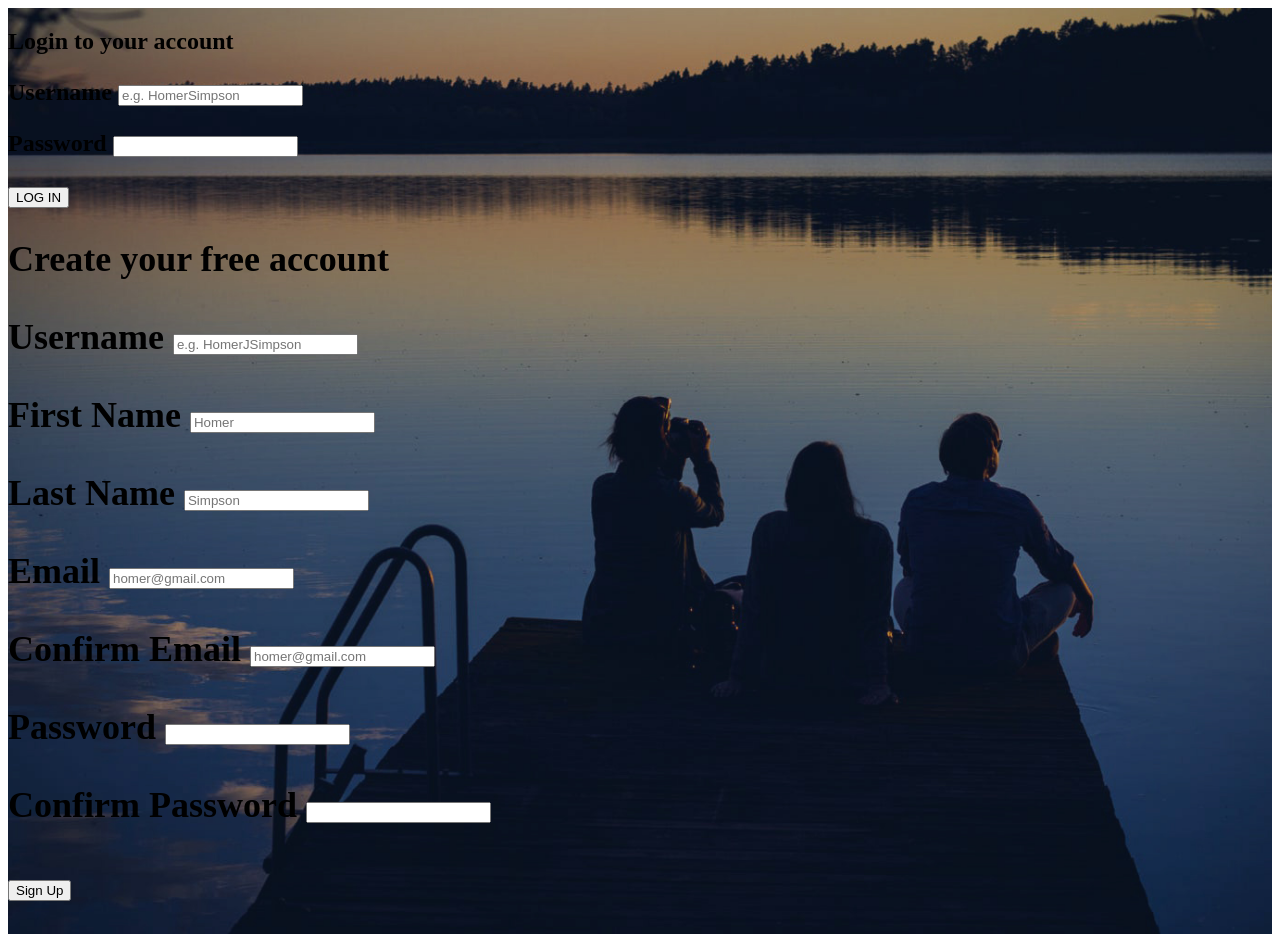
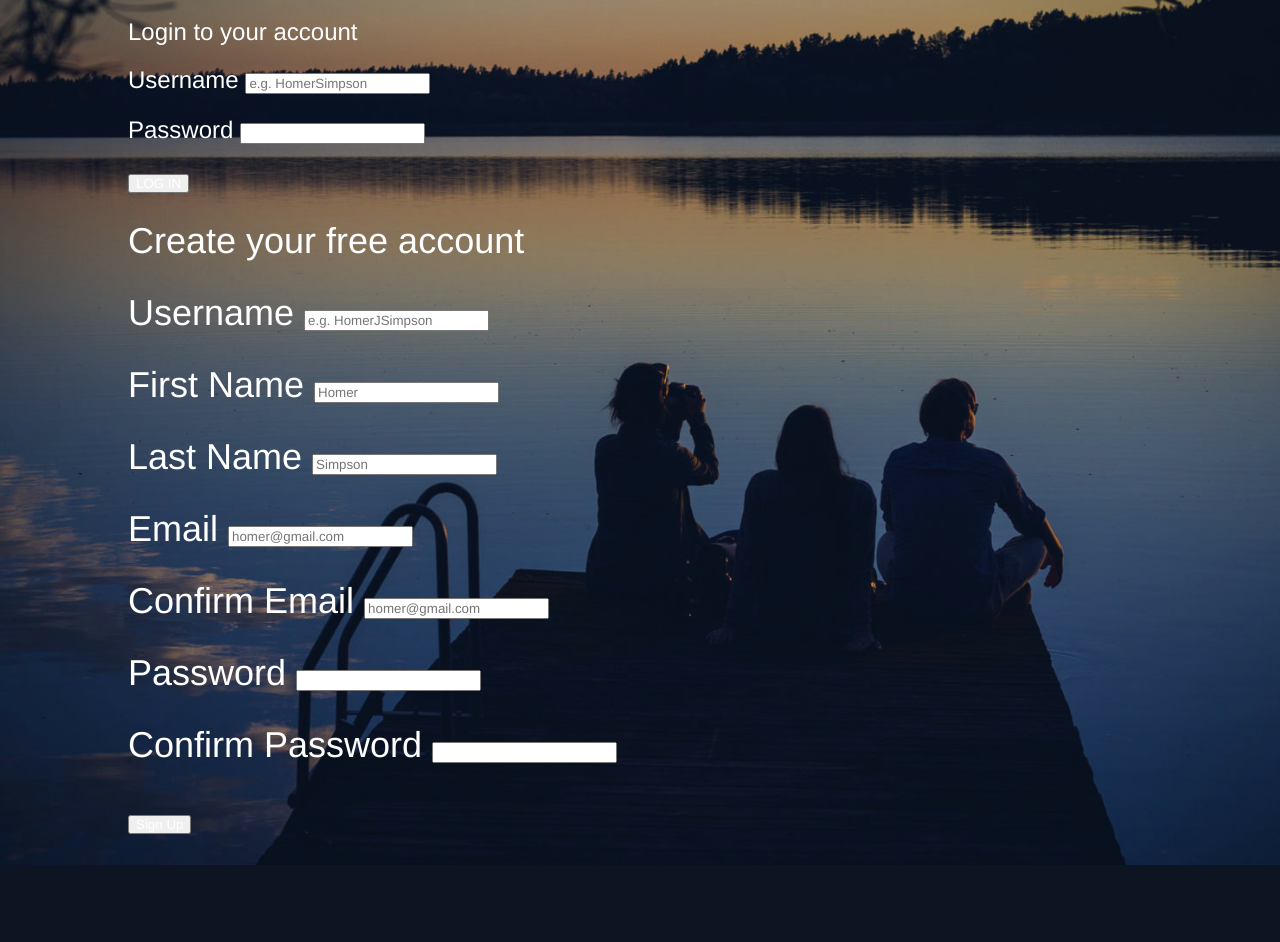
Before and after one commit to MikeG212/staccato, a PHP site: page /register.php in a window 1280 px wide. After the commit the page ends 865 px from the top, so only its background shows below. Run offline with PHP 8.4, Linux system fonts and the light colour scheme.

Commit message:
Create and style loginContainer

```diff
--- a/assets/css/register.css
+++ b/assets/css/register.css
@@ -1,3 +1,11 @@
+html,
+body {
+    padding: 0;
+    margin: 0;
+    height: 100%;
+
+}
+
 #background {
     background-color: green;
     background-image: url(../images/bg.jpg);
@@ -7,3 +15,18 @@
     height: 100%;
     width: 100%;
 }
+
+#loginContainer * {
+    color: #fff;
+    font-family: "Helvetica Neue", "Helvetica", "Arial", sans-serif;
+    font-weight: normal;
+    line-height: 1em;
+    box-sizing: border-box;
+}
+
+#loginContainer {
+    width: 80%;
+    margin: 0 auto;
+    position: relative;
+    max-width: 1024px;
+}
--- a/register.php
+++ b/register.php
@@ -24,6 +24,7 @@
 </head>
 <body>
     <div id="background">
+        <div id="loginContainer">
             <div id="inputContainer">
                 <form id="loginForm" action="register.php" method="POST">
                     <h2>Login to your account<h2>
@@ -83,6 +84,7 @@
                     <button type="submit" name="signUpButton">Sign Up</button>
                 </form>
             </div>
+        </div>
     <div>
 </body>
 </html>
```
Lines whose indentation alone changed are shown as unchanged.
